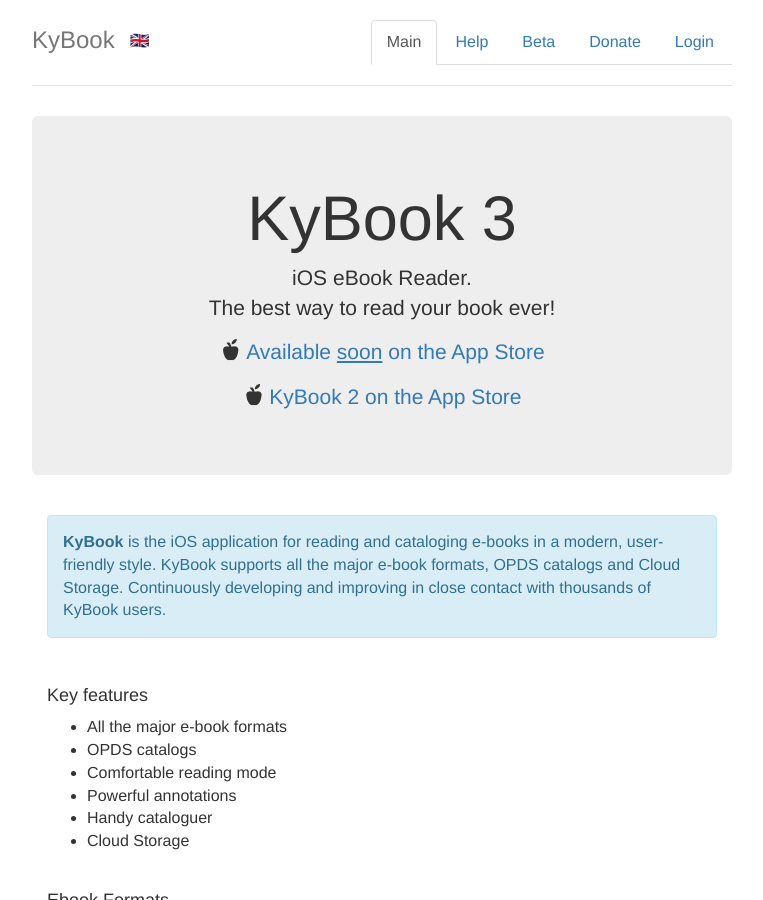
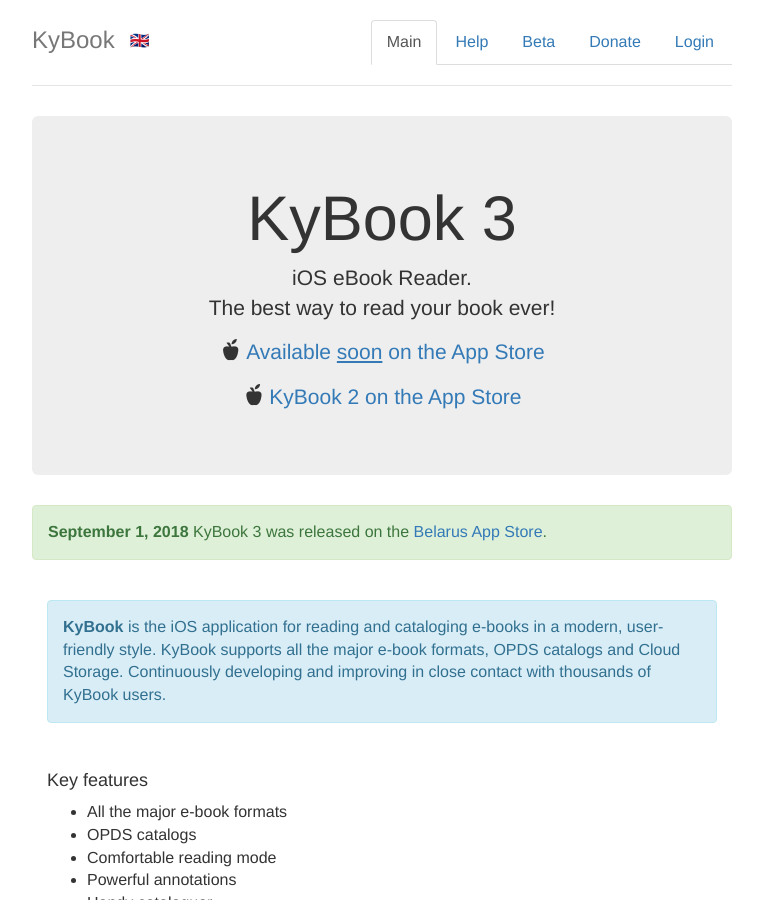
Before and after one commit to kolyvan/kybook-reader.com, a Jekyll site: the page built from index.html, in a window 1280 px wide and 900 px high. Shown: the whole window, without its empty margins (258-1021 px from the left). Built offline with Jekyll 4.4.1, drawn with Linux system fonts in a browser that asks for light colours.

Commit message:
belarus appstore release info

```diff
--- a/index.html
+++ b/index.html
@@ -20,10 +20,10 @@
 <p><span class="glyphicon glyphicon-apple" aria-hidden="true"></span>&nbsp;<a href="http://itunes.apple.com/app/id1348198785" class="lead"><span>Available <u>soon</u> on the App Store</span></a></p>
 <p><span class="glyphicon glyphicon-apple" aria-hidden="true"></span>&nbsp;<a href="http://itunes.apple.com/app/id1018584176" class="lead">KyBook 2 on the App Store</a></p>
 
-<!--
-<p><a class="btn btn-lg btn-info" href="/beta.html" role="button">Sign up for the public beta</a></p>
--->
+</div>
 
+<div class="alert alert-success" role="alert">
+  <strong>September 1, 2018</strong> KyBook 3 was released on the <a href="https://itunes.apple.com/by/app/kybook-3-ebook-reader/id1348198785?ls=1&mt=8">Belarus App Store</a>.
 </div>
 
 <div class="row marketing">
--- a/ru/index.html
+++ b/ru/index.html
@@ -20,6 +20,10 @@
 <p><span class="glyphicon glyphicon-apple" aria-hidden="true"></span>&nbsp;<a href="http://itunes.apple.com/app/id1348198785" class="lead"><span>Доступно  <u>скоро</u> на App Store</span></a></p>
 <p><span class="glyphicon glyphicon-apple" aria-hidden="true"></span>&nbsp;<a href="http://itunes.apple.com/app/id1018584176" class="lead">KyBook 2 доступно на App Store</a></p>
 
+</div>
+
+<div class="alert alert-success" role="alert">
+  <strong>1 Сентября 2018</strong> KyBook 3 был выпущен в <a href="https://itunes.apple.com/by/app/kybook-3-ebook-reader/id1348198785?ls=1&mt=8">Белорусском App Store</a>.
 </div>
 
 <div class="row marketing">
```
